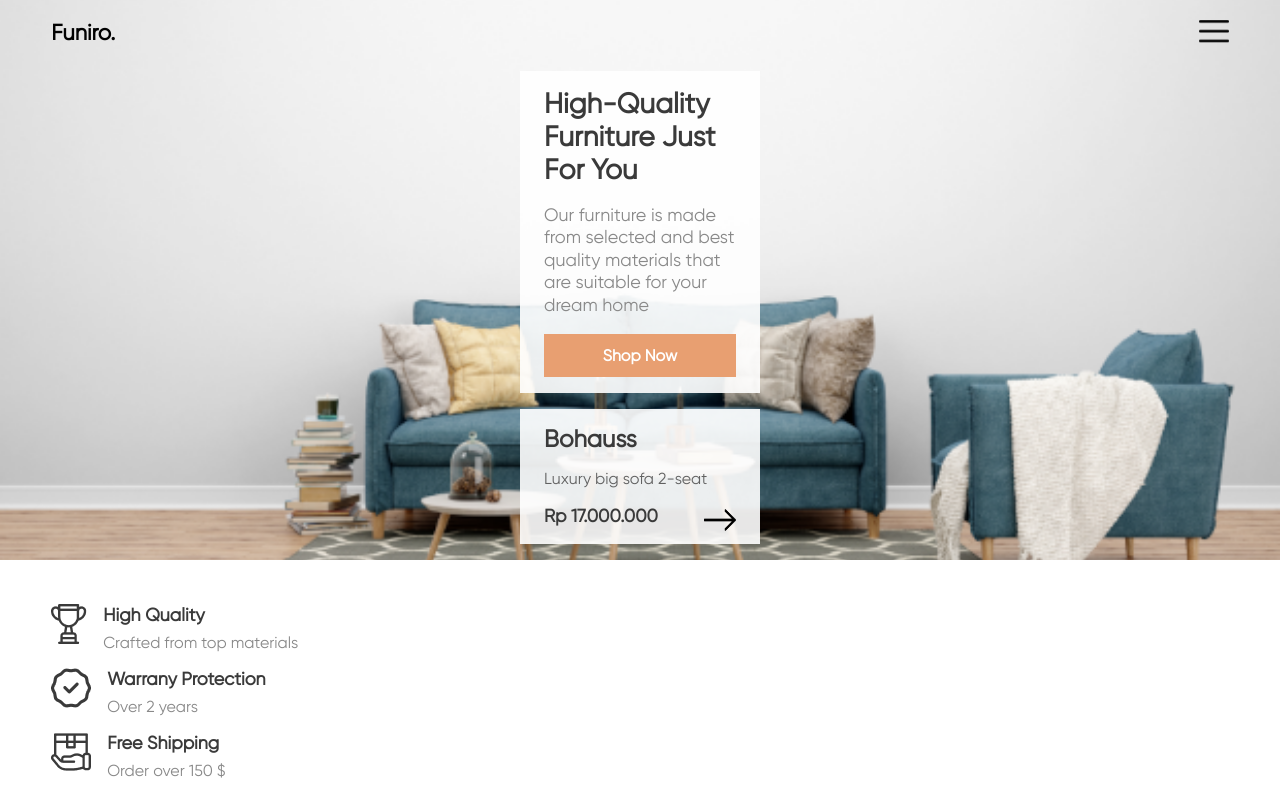
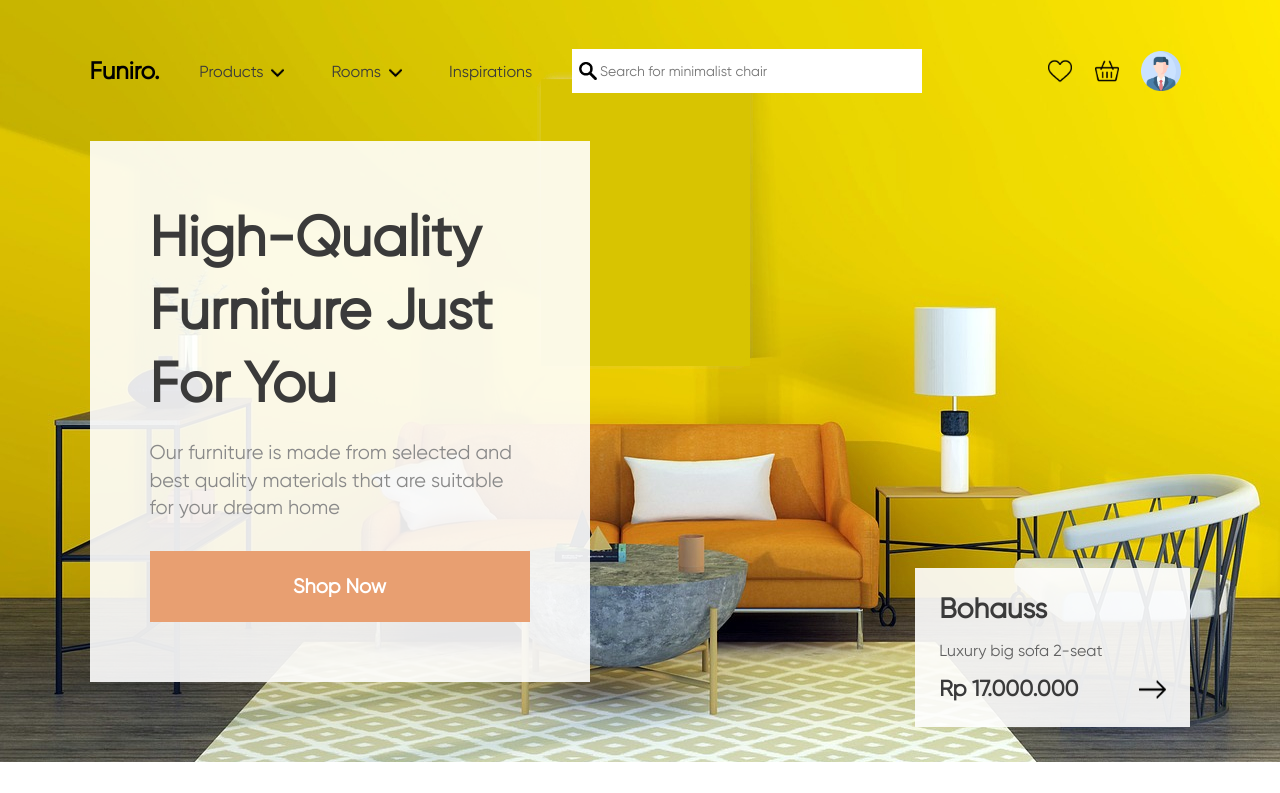
Before and after one commit to YukiJ-dev/my-frontend-practices, a plain HTML site: page second/index.html in a window 1280 px wide. Shown: the top 793 px of the page. Drawn offline with Linux system fonts and the light colour scheme; files whose address does not match are found by name.

Commit message:
Finished main body of styles

```diff
--- a/second/css/index.css
+++ b/second/css/index.css
@@ -3,7 +3,7 @@
 /* Default styles */
 :root {
     box-sizing: border-box;
-    font-size: 1em; /* for mobile 16px for desctop 18px*/
+    font-size: 1em;
 }
 
 *,
@@ -18,15 +18,39 @@ body, html {
 
 body {
     margin: 0;
+    z-index: 0;
     position: relative;
-    z-index: 0;
     font-family: "Gilroy", Arial, Helvetica, sans-serif;
     color: #898989;
+    font-size: 1re  m;
 }
+
+/* 400px */
+@media (min-width: 25em) {
+    body {
+        font-size: calc(1rem + (2 * (100vw - 400px) / 624));
+    }
+}
+
+/* 1024px */
+@media (min-width: 64em) {
+    body {
+        font-size: 1.125rem;
+    }
+}
+
 
 /* Mobile styles for menu */
 .is-overflow {
     overflow: hidden;
+}
+
+
+/* 1024px */
+@media (min-width: 64em) {
+    .is-overflow {
+        overflow: auto;
+    }
 }
 
 h1, h2, h3, h4 {
@@ -38,7 +62,22 @@ h1, h2, h3 {
 }
 
 h1 {
-    font-size: 1.75rem; /* for mobile 28px for desktop 56px */
+    font-size: 2.125rem;
+    line-height: 1.3;
+}
+
+/* 425px */
+@media (min-width: 26.5625em) {
+    h1 {
+        font-size: calc(2.125rem + (22 * (100vw - 425px) / 775));
+    }
+}
+
+/* 1200px */
+@media (min-width: 75em) {
+    h1 {
+        font-size: 3.5rem;
+    }
 }
 
 h2 {
@@ -89,7 +128,23 @@ main {
 /* Same styles for containers */
 
 .o-container {
-    padding: 0 4%; /* For mobile 4% for dektop 8% */
+    padding: 0 4%;
+}
+
+/* 1024px */
+@media (min-width: 64em) {
+    .o-container {
+        padding: 0 7%;
+    }
+}
+
+/* 1440px  */
+@media (min-width: 90em) {
+    .o-container {
+        max-width: 68.777778em;
+        padding: 0;
+        margin: 0 auto;
+    }
 }
 
 .o-container > h2 {
@@ -97,7 +152,14 @@ main {
 }
 
 .o-section {
-    padding-bottom: 1.375em; /* For mobile 22px for desktop 44px */
+    padding-bottom: 1.375em;
+}
+
+/* 1024px */
+@media (min-width: 64em) {
+    .o-section {
+        padding-bottom: 2.44444em;
+    }
 }
 
 .flex-wrap-cont {
@@ -122,10 +184,41 @@ main {
 }
 
 .info-h {
-    font-size: 1.375rem; /* 22px */
+    font-size: 1.375rem;
+}
+
+/* 400px */
+@media (min-width: 25em) {
+    .cost {
+        font-size: calc(1.125rem + (2 * (100vw - 400px) / 624));
+    }
+
+    .info-h {
+        font-size: calc(1.375rem + (2 * (100vw - 400px) / 624));
+    }
+}
+
+@media (min-width: 64em) {
+    .cost {
+        font-size: 1.375rem;
+    }
+
+    .info-h {
+        font-size: 1.5rem;
+    }
 }
 
 .hidden {
+    display: none;
+}
+
+@media (min-width: 64em) {
+    .hidden {
+        display: block;
+    }
+}
+
+.sub-menu-h {
     display: none;
 }
 
@@ -165,6 +258,9 @@ main {
 }
 
 /* Mobile styles for menu */
+
+/* 1023px */
+@media(max-width: 63.9375em) {
     .mobile-header {
         position: fixed;
         overflow: auto;
@@ -172,7 +268,13 @@ main {
         background-image: linear-gradient(#ffcc99, 80%,white);
     }
 
-.external-flex-h, .mobile-main-menu-flex {
+    .mobile-header .o-container {
+        height: 100%;
+    }
+}
+
+
+.flex-nav-content, .mobile-main-menu-flex {
     display: flex;
 }
 
@@ -180,46 +282,124 @@ main {
     justify-content: space-between;
 }
 
-.external-flex-h {
+.flex-nav-content {
     flex-direction: column;
     height: inherit;
-    padding: 1.25em 0;  /* For mobile 20px for desktop 40px */
+    padding: 1.25em 0;
+}
+
+/* 400px */
+@media (min-width: 25em) {
+    .flex-nav-content {
+        padding: calc(1.25rem + (20 * (100vw - 400px) / 624)) 0;
+    }
+}
+
+/* 1024px */
+@media (min-width: 64em) {
+    .flex-nav-content {
+        flex-direction: row;
+        align-items: center;
+        padding: 2.5rem 0;
+    }
 }
 
 .mobile-main-menu-flex a {
-    font-size: 1.375rem; /* for mobile 22px for desktop 24px*/
+    font-size: 1.375rem;
     color: #000000;
     font-weight: bold;
 }
 
+/* 400px */
+@media (min-width: 25em) {
+    .mobile-main-menu-flex a {
+        font-size: calc(1.375rem + (2 * (100vw - 400px) / 624));
+    }
+}
+
+/* 1024px */
+@media (min-width: 64em) {
+    .mobile-main-menu-flex a {
+        font-size: 1.5rem;
+    }
+}
+
 .mobile-main-menu-flex .inner-img {
-    padding-left: 30px;
+    display: none;
+}
+
+/* 1023px */
+@media (max-width: 63.9375em) {
+    .mobile-main-menu-flex .inner-img {
+        display: block;
+        height: 1.4375em;
+        width: 1.875em;
     }
 
     .mobile-main-menu-flex .inner-img::before {
-    height: 23px;
-    width: 30px;
+        height: 1.4375em;
+        width: 1.875em;
         background-image: url("../images/menu-small.png");
+    }
 }
 
 .main-menu {
+    font-size: 1.375rem;
     padding: 1em 0;
     color: #3A3A3A;
-    font-size: 1.375rem;
 }
 
 .main-menu li {
     padding-bottom: 0.5em;
 }
 
-.sub-menu-cont li {
+.sub-menu li {
+    font-size: 1.25rem;
     padding: 0.5em;
-    font-size: 1.25rem;
 }
 
-.sub-menu-cont li:last-child {
+.sub-menu li:last-child {
     padding-bottom: 0;
 }
+
+/* 1024px */
+@media (min-width: 64em) {
+    .main-menu {
+        padding: 0 1.125em;
+        font-size: 1rem;
+    }
+
+    .main-menu > li {
+        display: inline-block;
+        padding: 1.35em;
+    }
+
+    .sub-menu-cont {
+        position: relative;
+    }
+
+    .sub-menu {
+        position: absolute;
+        top: 3em;
+        background-color: #ffffff;
+        border-radius: 0.5em;
+        min-width: 8em;
+    }
+
+    .sub-menu-cont:nth-child(2) .sub-menu {
+        min-width: 8em;
+    }
+
+    .sub-menu li {
+        font-size: inherit;
+        padding: 0.5em;
+    }
+
+    .sub-menu li:last-child {
+        padding-bottom: 0.5em;
+    }
+}
+
 
 .sub-menu-cont .inner-img {
     cursor: pointer;
@@ -243,6 +423,23 @@ main {
     max-width: 15em;
 }
 
+/* 1024px */
+@media (min-width: 64em) {
+    .search-inp {
+        font-size: 0.875rem;
+        padding: 1em;
+        padding-left: 2em;
+        max-width: none;
+    }
+}
+
+/* 1125px */
+@media (min-width: 70.3125em) {
+    .search-inp {
+        flex: 1;
+    }
+}
+
 .user-panel {
     margin-top: auto;
     text-align: center;
@@ -251,57 +448,167 @@ main {
 .user-panel li {
     padding: 0.5em;
     display: inline-block;
-    max-width: 3em; /* Change in desktop*/
+    max-width: 3em;
 }
 
 .user-panel li:last-child {
-    max-width: 4em; /*Change in desktop*/
+    max-width: 4em;
+}
+
+/* 1024px */
+@media (min-width: 64em) {
+    .user-panel {
+        margin: 0 0 0 auto;
+    }
+
+    .user-panel img {
+        max-width: 1.333333333em;
+    }
+
+    .user-panel li:last-child img {
+        max-width: 2.22222222em;
+    }
+}
+
+/* 1125px */
+@media (min-width: 70.3125em) {
+    .user-panel {
+        margin-left: 6.5em;
+    }
 }
     /* Styles for hero block */
 
 .hero-wrapper {
-    background-image: url("../images/mobile-images/hero-background.png");
+    padding: 4.40625em 0 1em;
+    background-image: url("../images/hero-background-920px.png");
+}
+
+/* 400px */
+@media (min-width: 25em) {
+    .hero-wrapper {
+        padding: calc(4.40625rem + (70.5 * (100vw - 400px) / 624)) 0 calc(1rem + (64 * (100vw - 400px) / 624));
+    }
+}
+
+/* 1024px */
+@media (min-width: 64em) {
+    .hero-wrapper {
+        padding: 8.8125rem 0 4.444444em;
+        background-image: url("../images/hero-background-1024px.jpg");
+    }
+}
+
+/* 1440px */
+@media (min-width: 90em) {
+    .hero-wrapper {
+        background-image: url("../images/hero-background-1440px.jpg");
+    }
 }
 
 .hero-cont {
-    padding: 4.40625em 0 1em; /* 70.5px for mobile and 141px for desktop*/
-}
-
-.mobile-hero {
-    max-width: 15em;
+    max-width: 18rem;
     margin: 0 auto;
 }
 
+
+/* 750px */
+@media (min-width: 46.875em) {
+    .hero-cont {
+        position: relative;
+        max-width: none;
+    }
+}
+
 .hero-header {
-    padding: 1em 10%;
+    padding: 5%;
     background: rgba(255, 255, 255, 0.9);
 }
 
+/* 400px */
+@media (min-width: 25em) {
+    .hero-header {
+       max-width: calc(18rem + (212 * (100vw - 400px) / 624));
+    }
+}
+
+/* 1024px */
+@media (min-width: 64em) {
+    .hero-header {
+        max-width: 31.25rem;
+        padding: 3.3333em;
+    }
+}
+
 .hero-header p {
-    line-height: 1.25; /* 30 for desctop 15 for mobile*/
-    font-size: 1.125rem;
+    font-size: 1rem;
+    line-height: 1.25;
 }
 
 .hero-header .orange-btn {
+    font-size: 1rem;
+    margin-top: 0.25em;
     padding: 0.75em 0;
     width: 100%;
 }
 
+/* 400px */
+@media (min-width: 25em) {
+    .hero-header p,
+    .hero-header .orange-btn {
+        font-size: calc(1rem + (4 * (100vw - 400px) / 624));
+    }
+}
+
+/* 1024px */
+@media (min-width: 64em) {
+    .hero-header p {
+        line-height: 1.3636;
+    }
+
+    .hero-header .orange-btn {
+        margin-top: 0.5em;
+        padding: 1.2em 0;
+    }
+
+    .hero-header p,
+    .hero-header .orange-btn {
+        font-size: 1.25rem;
+    }
+}
+
+
 .product-info-box {
     background: rgba(255, 255, 255, 0.9);
-}
-
-.product-info-box {
     color: #616161;
 }
 
 .product-info-box .info-h {
-    font-size: 1.5rem; /* for mobile: 24px for desctop 28px */
+    font-size: 1.5rem;
 }
 
 .h-info-box {
     margin-top: 1em;
-    padding: 1em 1.5em 0.5em; /*for desktop 28px 24px 24px*/
+    min-width: 14.375em;
+    padding: 1em 1.5em 0.5em;
+}
+
+/* 750px */
+@media (min-width: 46.875em) {
+    .product-info-box .info-h {
+        font-size: 1.75rem;
+    }
+
+    .product-info-box p {
+        font-size: 1rem;
+    }
+
+    .h-info-box {
+        position: absolute;
+        width: 25%;
+        bottom: -2.5em;
+        right: 0;
+        padding: 1.3333em;
+    }
 }
 
 .h-info-box::before,
@@ -321,16 +628,27 @@ main {
 .h-info-box .inner-img {
     vertical-align: middle;
     float: right;
-    /* for mobile 2em for desktop 1.5em */
     width: 2em;
     height: 2em;
 }
 
 .h-info-box .inner-img::before {
-    /* for mobile 2em for desktop 1.5em*/
     width: 2em;
     height: 2em;
     background-image: url("../images/small-icons/right-black-arrow.png");
+}
+
+/* 750px  */
+@media (min-width: 46.875em) {
+    .h-info-box .inner-img {
+        width: 1.5em;
+        height: 1.5em;
+    }
+
+    .h-info-box .inner-img::before {
+        width: 1.5em;
+        height: 1.5em;
+    }
 }
 
     /* Styles for features block */
@@ -498,7 +816,6 @@ main {
 
 hr {
     margin-top: 4.5625em; /* Margin for mobile: 73px and desktop: 146px*/
-    max-width: 90%;
 }
 
     /* Styles for footer */
--- a/second/index.html
+++ b/second/index.html
@@ -13,8 +13,9 @@
     <!-- Main header block -->
     <header aria-label="Main header of page">
         <nav>
-            <div id="menu-header" class="o-container absolute-header">
-                <div class="flex-nav-content external-flex-h">
+            <div id="menu-header" class="absolute-header">
+                <div class="o-container">
+                    <div class="flex-nav-content">
                         <!-- Flex contanier for menu styles -->
                         <div class="mobile-main-menu-flex">
                             <a aria-label="Our company logo, tap to back on homepage" href="#">Funiro.</a>
@@ -28,7 +29,7 @@
                             <li class="sub-menu-cont">
                                 <span id="p-sub-menu-toggle" class="inner-img">Products</span>
 
-                            <ul id="products-sub-menu" class="sub-menu hidden">
+                                <ul id="products-sub-menu" class="sub-menu sub-menu-h">
                                     <li><a href="#">Feautures</a></li>
                                     <li><a href="#">Channels</a></li>
                                     <li><a href="#">Integration</a></li>
@@ -42,7 +43,7 @@
                             <li class="sub-menu-cont">
                                 <span class="inner-img" id="r-sub-menu-toggle">Rooms</span>
 
-                            <ul id="rooms-sub-menu" class="sub-menu hidden">
+                                <ul id="rooms-sub-menu" class="sub-menu sub-menu-h">
                                     <li><a href="#">Bathroom</a></li>
                                     <li><a href="#">Bedroom</a></li>
                                     <li><a href="#">Living room</a></li>
@@ -64,6 +65,7 @@
                         </ul>
                     </div>
                 </div>
+            </div>
         </nav>
     </header>
 
@@ -72,10 +74,9 @@
         <!-- Hero content block -->
         <section aria-label="Hero baner for our site">
             <div class="background-cont hero-wrapper">
-                <div class="hero-cont">
                 <div class="o-container">
                     <!-- Header of hero content -->
-                        <div class="mobile-hero">
+                    <div class="hero-cont">
                         <header aria-label="The main part of kind our work">
                             <div class="hero-header">
                                 <h1>High-Quality Furniture Just For You</h1>
@@ -96,7 +97,6 @@
                                 <button aria-label="Information about product button" class="inner-img"></button>
                             </div>
                         </section>
-                        </div>
                     </div>
                 </div>
             </div>
@@ -379,7 +379,9 @@
     </main>
 
     <!-- Line that separate main content to footer content-->
+    <div class="o-container">
         <hr>
+    </div>
 
     <!-- Footer block -->
     <footer>
@@ -406,7 +408,7 @@
                         <div class="f-content-wrapper">
                             <h4 id="fl-first" aria-label="The header for footer list" class="fl-h inner-img">Menu</h4>
 
-                            <ul id="f-list" class="block-list hidden">
+                            <ul id="f-list" class="block-list sub-menu-h">
                                 <li><a href="#">Products</a></li>
                                 <li><a href="#">Rooms</a></li>
                                 <li><a href="#">Inspirations</a></li>
@@ -421,7 +423,7 @@
                             <h4 id="fl-second" aria-label="The header for footer list, click to see navigation"
                                 class="fl-h inner-img">Account</h4>
 
-                            <ul id="s-list" class="block-list hidden">
+                            <ul id="s-list" class="block-list sub-menu-h">
                                 <li><a href="#">My Account</a></li>
                                 <li><a href="#">Checkout</a></li>
                                 <li><a href="#">My Cart</a></li>
@@ -435,7 +437,7 @@
                             <h4 id="fl-last" aria-label="The header for footer list, click to see navigation"
                                 class="fl-h inner-img">Stay Connected</h4>
 
-                            <ul id="l-list" class="block-list hidden">
+                            <ul id="l-list" class="block-list sub-menu-h">
                                 <li><a href="#">Facebook</a></li>
                                 <li><a href="#">Instagram</a></li>
                                 <li><a href="#">Twitter</a></li>
```
Also changed, not shown: second/images/hero-background-1024px.jpg (added), second/images/hero-background-1440px.jpg (added), second/images/hero-background-920px.png (renamed from second/images/hero-background.png). Lines whose indentation alone changed are shown as unchanged.
